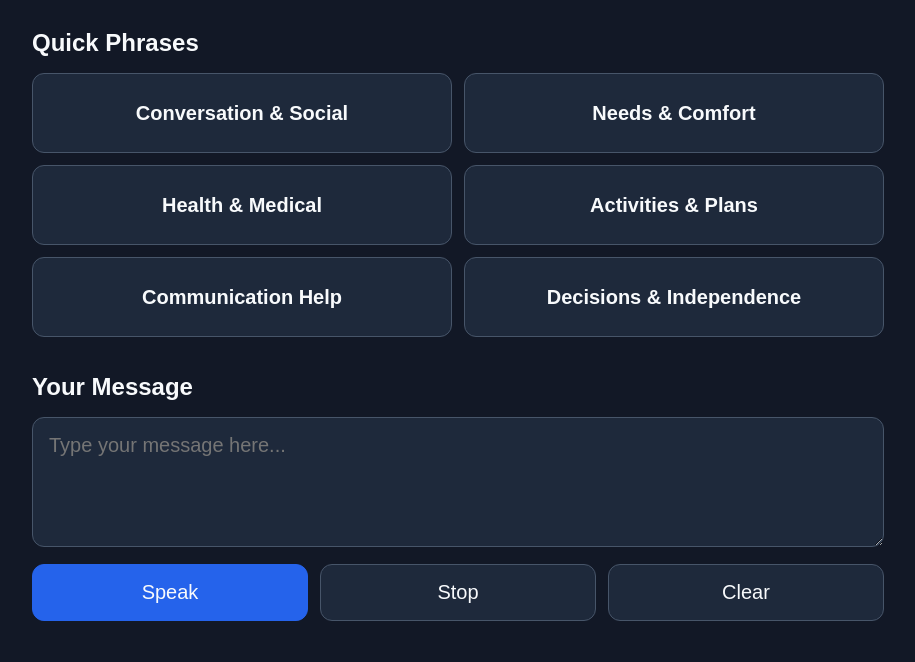
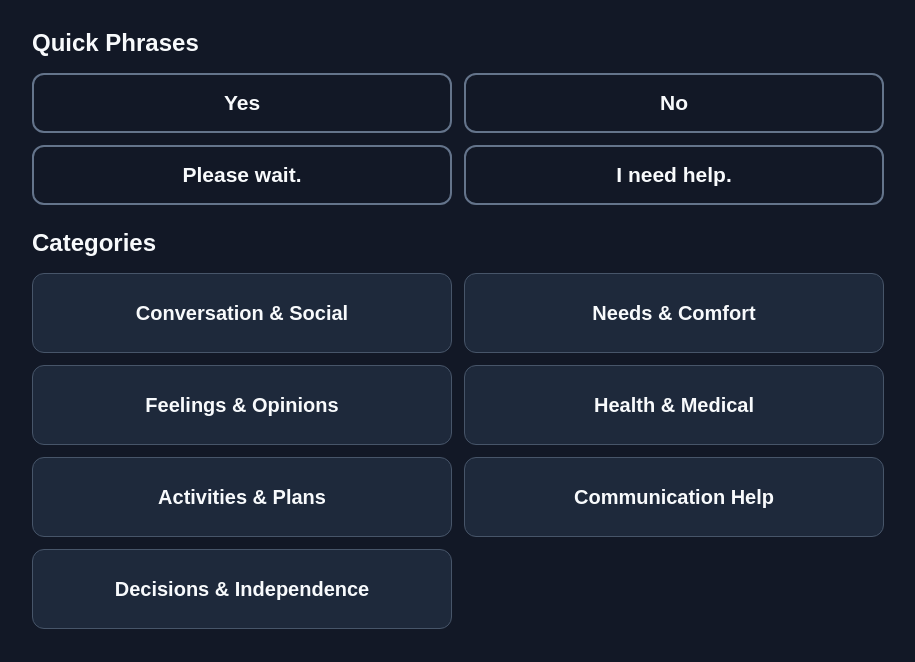
Before and after one commit to Biffle27/convos-aac, a plain HTML site: page index.html in a window 1280 px wide. Shown: the part 83-745 px from the top of the page, without its empty margins (182-1097 px from the left). Drawn offline with Linux system fonts and the light colour scheme.

Commit message:
Add persistent quick phrases and update AAC interface

```diff
--- a/index.html
+++ b/index.html
@@ -14,6 +14,7 @@
     <meta name="apple-mobile-web-app-capable" content="yes">
     <meta name="apple-mobile-web-app-title" content="Convos AAC">
 </head>
+
 
 <body>
     <main class="app-container">
@@ -34,7 +35,6 @@
                 >
                     Settings
                 </button>
-
             </div>
         </header>
 
@@ -82,34 +82,79 @@
                     Test Voice
                 </button>
             </div>
-
         </section>
 
+        <!-- NEW: Quick Phrases section -->
+        <!-- This stays visible on every category screen -->
+
+        <section id="quickPhrasesSection"
+                 aria-labelledby="quickPhrasesHeading">
+
+            <h2 id="quickPhrasesHeading">Quick Phrases</h2>
+
+            <div class="quick-phrases-grid">
+
+                <button class="quick-phrase-button"
+                        data-phrase="Yes">
+                    Yes
+                </button>
+
+                <button class="quick-phrase-button"
+                        data-phrase="No">
+                    No
+                </button>
+
+                <button class="quick-phrase-button"
+                        data-phrase="Please wait.">
+                    Please wait.
+                </button>
+
+                <button class="quick-phrase-button"
+                        data-phrase="I need help.">
+                    I need help.
+                </button>
+
+            </div>
+        </section>
+
+        <!-- Existing Categories section -->
+
         <section class="categories-section">
-            <h2>Quick Phrases</h2>
+            <h2>Categories</h2>
 
             <div class="category-grid">
-            <button class="category-button" data-category="conversation">
+                <button class="category-button"
+                        data-category="conversation">
                     Conversation &amp; Social
                 </button>
 
-            <button class="category-button" data-category="needs">
+                <button class="category-button"
+                        data-category="needs">
                     Needs &amp; Comfort
                 </button>
 
-            <button class="category-button" data-category="medical">
+                <button class="category-button"
+                        data-category="feelings">
+                    Feelings &amp; Opinions
+                </button>
+
+                <button class="category-button"
+                        data-category="medical">
                     Health &amp; Medical
                 </button>
 
-            <button class="category-button" data-category="activities">
+                <button class="category-button"
+                        data-category="activities">
                     Activities &amp; Plans
                 </button>
 
-            <button class="category-button" data-category="communication">
+                <button class="category-button"
+                        data-category="communication">
                     Communication Help
                 </button>
 
-            <button class="category-button" data-category="decisions">
+                <button class="category-button"
+                        data-category="decisions">
                     Decisions &amp; Independence
                 </button>
             </div>
@@ -119,6 +164,8 @@
                  hidden>
             </div>
         </section>
+
+        <!-- Existing message section -->
 
         <section class="message-section">
             <h2>Your Message</h2>
--- a/service-worker.js
+++ b/service-worker.js
@@ -1,5 +1,5 @@
 
-const CACHE_NAME = "convos-aac-v6";
+const CACHE_NAME = "convos-aac-v7";
 
 const APP_FILES = [
     "./",
--- a/src/css/styles.css
+++ b/src/css/styles.css
@@ -280,3 +280,39 @@ h3 {
 #messageInput {
     font-size: inherit;
 }
+
+
+/* Persistent Quick Phrases */
+
+#quickPhrasesSection {
+    margin-bottom: 1.5rem;
+}
+
+.quick-phrases-grid {
+    display: grid;
+    grid-template-columns: repeat(2, minmax(0, 1fr));
+    gap: 0.75rem;
+}
+
+.quick-phrase-button {
+    min-height: 60px;
+    padding: 0.75rem;
+    border: 2px solid #64748b;
+    border-radius: 12px;
+    background: transparent;
+    color: inherit;
+    font: inherit;
+    font-size: 1.05em;
+    font-weight: 600;
+    cursor: pointer;
+    overflow-wrap: anywhere;
+}
+
+.quick-phrase-button:active {
+    transform: scale(0.98);
+}
+
+.quick-phrase-button:focus-visible {
+    outline: 3px solid #60a5fa;
+    outline-offset: 3px;
+}
--- a/src/data/phrases.json
+++ b/src/data/phrases.json
@@ -9,8 +9,8 @@
       "I have something to tell you.",
       "I have a question.",
       "Tell me more about that.",
-      "What do you think?",
-      "That's interesting!",
+      "Thank you.",
+      "You're welcome.",
       "That's funny!",
       "I agree with you.",
       "I really enjoyed talking with you.",
--- a/src/js/phrases.js
+++ b/src/js/phrases.js
@@ -93,3 +93,17 @@ categoryButtons.forEach((button) => {
         showCategory(button.dataset.category);
     });
 });
+
+const quickPhraseButtons = document.querySelectorAll(
+    ".quick-phrase-button"
+);
+
+quickPhraseButtons.forEach((button) => {
+    button.addEventListener("click", () => {
+        const phrase = button.dataset.phrase;
+
+        if (phrase) {
+            speakText(phrase);
+        }
+    });
+});
```
Lines whose indentation alone changed are shown as unchanged.
